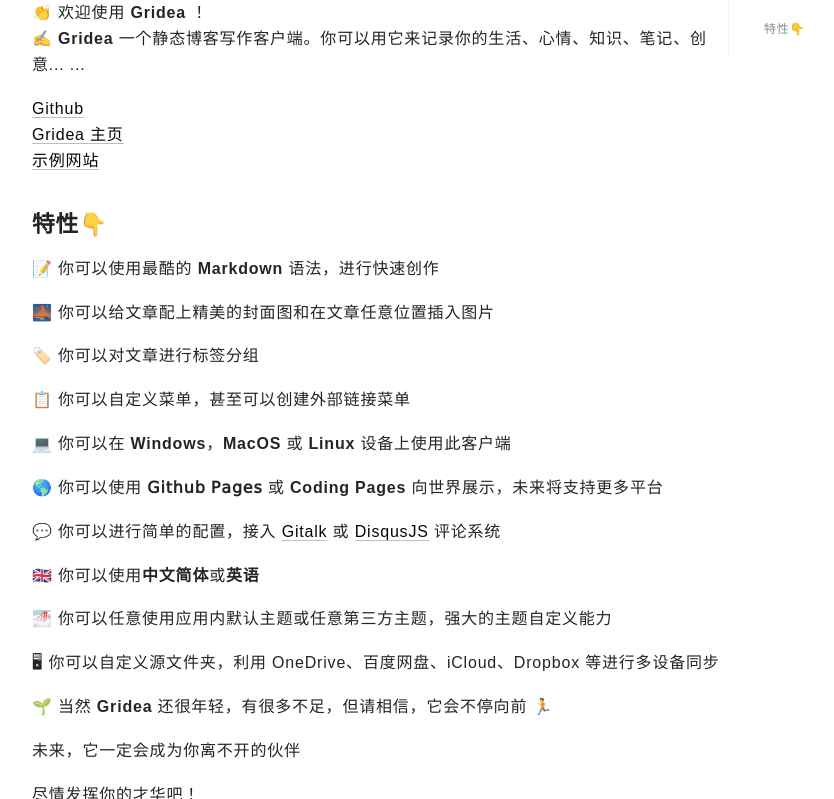
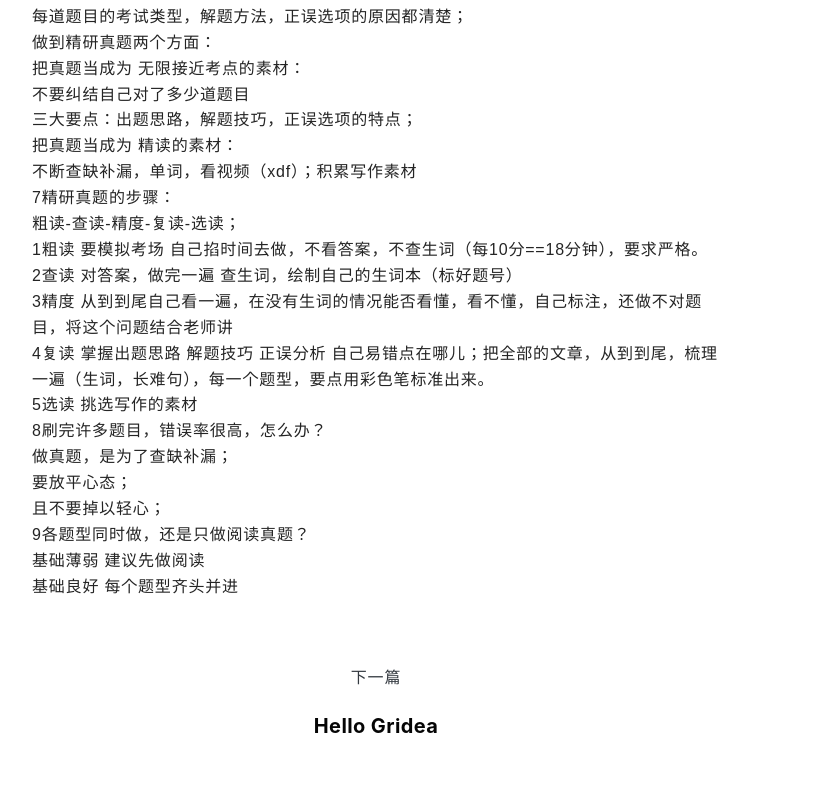
Before and after one commit to onenote2016/onenote2016.github.io, a plain HTML site: page post/guihua/index.html in a window 1280 px wide. Shown: the part 996-1795 px from the top of the page, without its empty margins (264-1098 px from the left). Drawn offline with nearby package versions, Linux system fonts and the light colour scheme; a web font is replaced by a local one.

Commit message:
update from gridea: 2020-05-16 18:12:00

```diff
--- a/post/hello-gridea/index.html
+++ b/post/guihua/index.html
@@ -2,24 +2,22 @@
   <head>
     <meta charset="utf-8" />
 <meta name="viewport" content="width=device-width, initial-scale=1" />
-<title>Hello Gridea | hallo</title>
-<link rel="shortcut icon" href="https://onenote2016.github.io/favicon.ico?v=1589623835399">
+<title>guihua | hallo</title>
+<link rel="shortcut icon" href="https://onenote2016.github.io/favicon.ico?v=1589623916196">
 <link href="https://cdn.jsdelivr.net/npm/remixicon@2.3.0/fonts/remixicon.css" rel="stylesheet">
 <link rel="stylesheet" href="https://onenote2016.github.io/styles/main.css">
-<link rel="alternate" type="application/atom+xml" title="Hello Gridea | hallo - Atom Feed" href="https://onenote2016.github.io/atom.xml">
+<link rel="alternate" type="application/atom+xml" title="guihua | hallo - Atom Feed" href="https://onenote2016.github.io/atom.xml">
 <link rel="stylesheet" href="https://fonts.googleapis.com/css?family=Droid+Serif:400,700">
 
 
 
-    <meta name="description" content="👏  欢迎使用 Gridea ！
-✍️  Gridea 一个静态博客写作客户端。你可以用它来记录你的生活、心情、知识、笔记、创意... ...
-
-Github
-Gridea 主页
-示例网站
-特性👇
-📝  你可以使用最酷的 Markdo..." />
-    <meta name="keywords" content="Gridea" />
+    <meta name="description" content="五月规划
+1词汇没学完 可以做真题吗？
+词汇语法的基础打好了，再做真题
+2真题应该做那些年份，做题的顺序是什么？
+最近11年真题（英语二）做清楚，从10年到19年 02年到09年真题 做英语一的11年真题 （精做真题）
+3真题应该一整套做 ..." />
+    <meta name="keywords" content="" />
     <link rel="stylesheet" href="https://cdnjs.cloudflare.com/ajax/libs/KaTeX/0.10.0/katex.min.css">
     <script src="https://cdn.bootcss.com/highlight.js/9.12.0/highlight.min.js"></script>
   </head>
@@ -28,7 +26,7 @@
       <div class="main-content">
         <div class="site-header">
   <a href="https://onenote2016.github.io">
-  <img class="avatar" src="https://onenote2016.github.io/images/avatar.png?v=1589623835399" alt="">
+  <img class="avatar" src="https://onenote2016.github.io/images/avatar.png?v=1589623916196" alt="">
   </a>
   <h1 class="site-title">
     hallo
@@ -81,63 +79,74 @@
         <div class="post-detail">
           <article class="post">
             <h2 class="post-title">
-              Hello Gridea
+              guihua
             </h2>
             <div class="post-info">
               <span>
-                2018-12-12
+                2020-05-16
               </span>
               <span>
-                2 min read
+                3 min read
               </span>
-
-                <a href="https://onenote2016.github.io/tag/ZJJkRK_AJ/" class="post-tag">
-                  # Gridea
-                </a>
 
             </div>
 
-              <img class="post-feature-image" src="https://onenote2016.github.io/post-images/hello-gridea.png" alt="">
-
             <div class="post-content-wrapper">
               <div class="post-content">
-                <p>👏  欢迎使用 <strong>Gridea</strong> ！<br>
-✍️  <strong>Gridea</strong> 一个静态博客写作客户端。你可以用它来记录你的生活、心情、知识、笔记、创意... ...</p>
-<!-- more -->
-<p><a href="https://github.com/getgridea/gridea">Github</a><br>
-<a href="https://gridea.dev/">Gridea 主页</a><br>
-<a href="http://fehey.com/">示例网站</a></p>
-<h2 id="特性">特性👇</h2>
-<p>📝  你可以使用最酷的 <strong>Markdown</strong> 语法，进行快速创作</p>
-<p>🌉  你可以给文章配上精美的封面图和在文章任意位置插入图片</p>
-<p>🏷️  你可以对文章进行标签分组</p>
-<p>📋  你可以自定义菜单，甚至可以创建外部链接菜单</p>
-<p>💻  你可以在 <strong>Windows</strong>，<strong>MacOS</strong> 或 <strong>Linux</strong> 设备上使用此客户端</p>
-<p>🌎  你可以使用 <strong>𝖦𝗂𝗍𝗁𝗎𝖻 𝖯𝖺𝗀𝖾𝗌</strong> 或 <strong>Coding Pages</strong> 向世界展示，未来将支持更多平台</p>
-<p>💬  你可以进行简单的配置，接入 <a href="https://github.com/gitalk/gitalk">Gitalk</a> 或 <a href="https://github.com/SukkaW/DisqusJS">DisqusJS</a> 评论系统</p>
-<p>🇬🇧  你可以使用<strong>中文简体</strong>或<strong>英语</strong></p>
-<p>🌁  你可以任意使用应用内默认主题或任意第三方主题，强大的主题自定义能力</p>
-<p>🖥  你可以自定义源文件夹，利用 OneDrive、百度网盘、iCloud、Dropbox 等进行多设备同步</p>
-<p>🌱 当然 <strong>Gridea</strong> 还很年轻，有很多不足，但请相信，它会不停向前 🏃</p>
-<p>未来，它一定会成为你离不开的伙伴</p>
-<p>尽情发挥你的才华吧！</p>
-<p>😘 Enjoy~</p>
+                <p>五月规划<br>
+1词汇没学完 可以做真题吗？<br>
+词汇语法的基础打好了，再做真题<br>
+2真题应该做那些年份，做题的顺序是什么？<br>
+最近11年真题（英语二）做清楚，从10年到19年 02年到09年真题 做英语一的11年真题 （精做真题）<br>
+3真题应该一整套做 还是一道一道题目做，那个效果好？<br>
+在初期（和考前） 一套一套的做真题，了解自己的水平。（模考）自己卡3个小时。<br>
+在中期，一题一题的做，一道题一解决<br>
+4为什么刷完题，看完解析，错误率仍然很高？<br>
+不能走过场，不要让自己感动<br>
+5用不用做模拟题or预测题？<br>
+只做真题<br>
+6精研真题的目标是什么？如何怎么做才能做到精研真题？<br>
+每个单词都认识；<br>
+每个句子结构和含义都清晰；<br>
+每道题目的考试类型，解题方法，正误选项的原因都清楚；<br>
+做到精研真题两个方面：<br>
+把真题当成为 无限接近考点的素材：<br>
+不要纠结自己对了多少道题目<br>
+三大要点：出题思路，解题技巧，正误选项的特点；<br>
+把真题当成为 精读的素材：<br>
+不断查缺补漏，单词，看视频（xdf）；积累写作素材<br>
+7精研真题的步骤：<br>
+粗读-查读-精度-复读-选读；<br>
+1粗读  要模拟考场  自己掐时间去做，不看答案，不查生词（每10分==18分钟），要求严格。<br>
+2查读  对答案，做完一遍 查生词，绘制自己的生词本（标好题号）<br>
+3精度  从到到尾自己看一遍，在没有生词的情况能否看懂，看不懂，自己标注，还做不对题目，将这个问题结合老师讲<br>
+4复读  掌握出题思路 解题技巧 正误分析 自己易错点在哪儿；把全部的文章，从到到尾，梳理一遍（生词，长难句），每一个题型，要点用彩色笔标准出来。<br>
+5选读  挑选写作的素材<br>
+8刷完许多题目，错误率很高，怎么办？<br>
+做真题，是为了查缺补漏；<br>
+要放平心态；<br>
+且不要掉以轻心；<br>
+9各题型同时做，还是只做阅读真题？<br>
+基础薄弱    建议先做阅读<br>
+基础良好    每个题型齐头并进</p>
 
               </div>
               <div class="toc-container">
-                <ul class="markdownIt-TOC">
-<li>
-<ul>
-<li><a href="#%E7%89%B9%E6%80%A7">特性👇</a></li>
-</ul>
-</li>
-</ul>
 
               </div>
             </div>
           </article>
         </div>
 
+
+          <div class="next-post">
+            <div class="next">下一篇</div>
+            <a href="https://onenote2016.github.io/post/hello-gridea/">
+              <h3 class="post-title">
+                Hello Gridea
+              </h3>
+            </a>
+          </div>
 
 
 
```
Also changed, not shown: archives/index.html (+18 -2 lines), atom.xml (+45 -1 lines), index.html (+21 -2 lines), post/about/index.html (+2 -2 lines), tag/ZJJkRK_AJ/index.html (+2 -2 lines), tags/index.html (+2 -2 lines).
